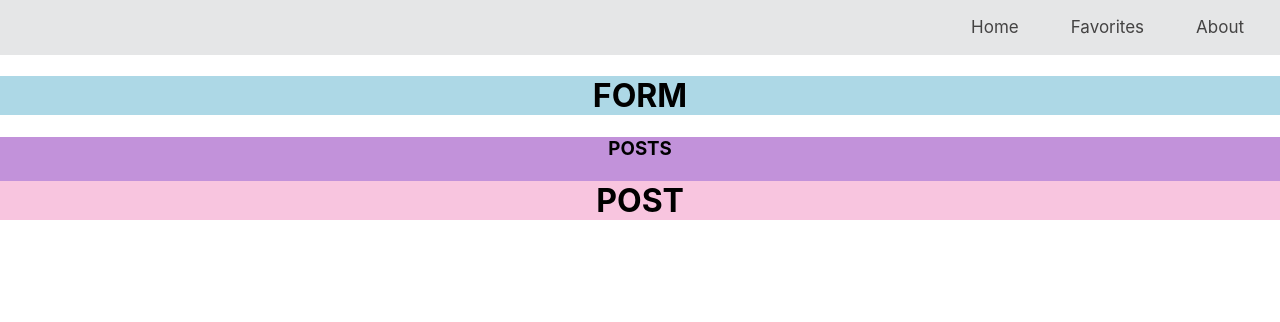
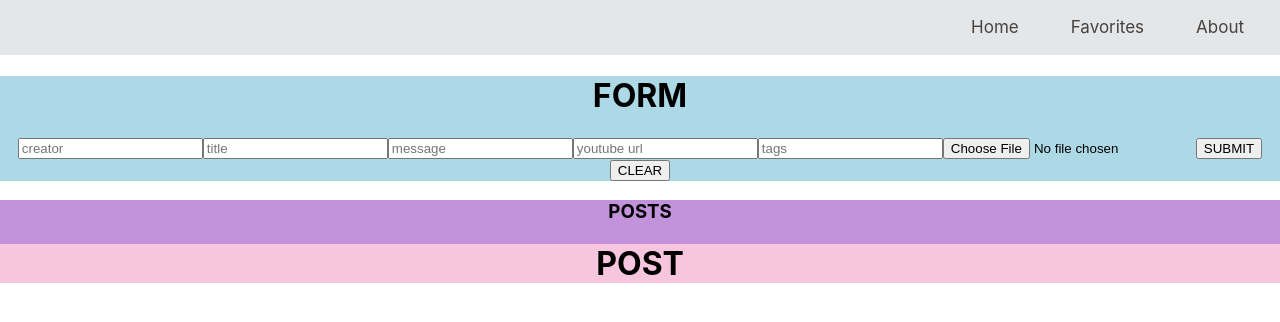
Before and after one commit to mvuco00/KODE, a React (Create React App) app in the folder client/kode/: page / in a window 1280 px wide. Shown: the top 322 px of the page. Built offline with nearby package versions, Linux system fonts and the light colour scheme; no server answers.

Commit message:
izrada posta i slanje u bazu

```diff
--- a/client/kode/src/actions/posts.js
+++ b/client/kode/src/actions/posts.js
@@ -9,6 +9,15 @@ export const getPosts = () => async (dispatch) => {
     const { data } = await api.fetchPosts();
     dispatch({ type: "FETCH_ALL", payload: data });
   } catch (error) {
-    console.log(error);
+    console.log(error.message);
   }
 };
+
+export const createPost = (post) => async (dispatch) => {
+  try {
+    const { data } = await api.createPost(post);
+    dispatch({ type: "CREATE", payload: data });
+  } catch (error) {
+    console.log(error.message);
+  }
+};
--- a/client/kode/src/api/index.js
+++ b/client/kode/src/api/index.js
@@ -4,3 +4,4 @@ import axios from "axios";
 const url = "http://localhost:5000/posts";
 
 export const fetchPosts = () => axios.get(url);
+export const createPost = (newPost) => axios.post(url, newPost);
--- a/client/kode/src/components/Form.js
+++ b/client/kode/src/components/Form.js
@@ -1,9 +1,76 @@
-import React from "react";
+import React, { useState } from "react";
+import FileBase from "react-file-base64";
+import { useDispatch } from "react-redux";
+import { createPost } from "../actions/posts";
 
 const Form = () => {
+  const [postData, setPostData] = useState({
+    creator: "",
+    title: "",
+    youtubeLink: "",
+    message: "",
+    tags: "",
+    selectedFile: "",
+  });
+  const dispatch = useDispatch();
+
+  const handleSubmit = (e) => {
+    e.preventDefault();
+    dispatch(createPost(postData));
+  };
+  const handleClear = () => {};
+
   return (
     <div className="form">
       <h1>FORM</h1>
+      <form autoComplete="off" noValidate onSubmit={handleSubmit}>
+        {/*trebamo spreadat state kako se ne bi stalno overwrite-a nego da samo pomini potrebnu vrijednost*/}
+        <input
+          type="text"
+          placeholder="creator"
+          value={postData.creator}
+          onChange={(e) =>
+            setPostData({ ...postData, creator: e.target.value })
+          }
+        />
+        <input
+          type="text"
+          placeholder="title"
+          value={postData.title}
+          onChange={(e) => setPostData({ ...postData, title: e.target.value })}
+        />
+        <input
+          type="text"
+          placeholder="message"
+          value={postData.message}
+          onChange={(e) =>
+            setPostData({ ...postData, message: e.target.value })
+          }
+        />
+        <input
+          type="text"
+          placeholder="youtube url"
+          value={postData.youtubeLink}
+          onChange={(e) =>
+            setPostData({ ...postData, youtubeLink: e.target.value })
+          }
+        />
+        <input
+          type="text"
+          placeholder="tags"
+          value={postData.tags}
+          onChange={(e) => setPostData({ ...postData, tags: e.target.value })}
+        />
+        <FileBase
+          type="file"
+          multiple={false}
+          onDone={({ base64 }) =>
+            setPostData({ ...postData, selectedFile: base64 })
+          }
+        />
+        <button type="submit">SUBMIT</button>
+        <button onClick={handleClear}>CLEAR</button>
+      </form>
     </div>
   );
 };
--- a/client/kode/src/reducers/posts.js
+++ b/client/kode/src/reducers/posts.js
@@ -4,7 +4,7 @@ export default (state = [], action) => {
     case "FETCH_ALL":
       return action.payload;
     case "CREATE":
-      return state;
+      return [...state, action.payload];
     default:
       return state;
   }
```
Also changed, not shown: 2 other files (tests, documents, lock files or other folders).
